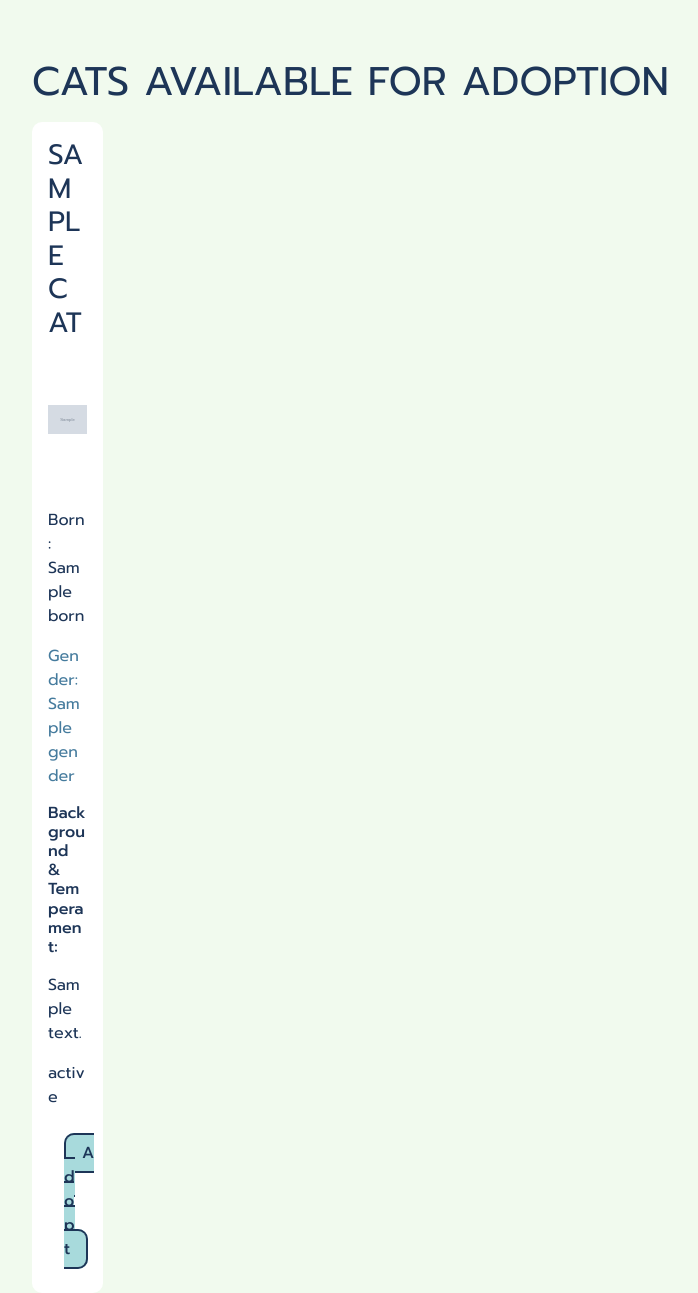
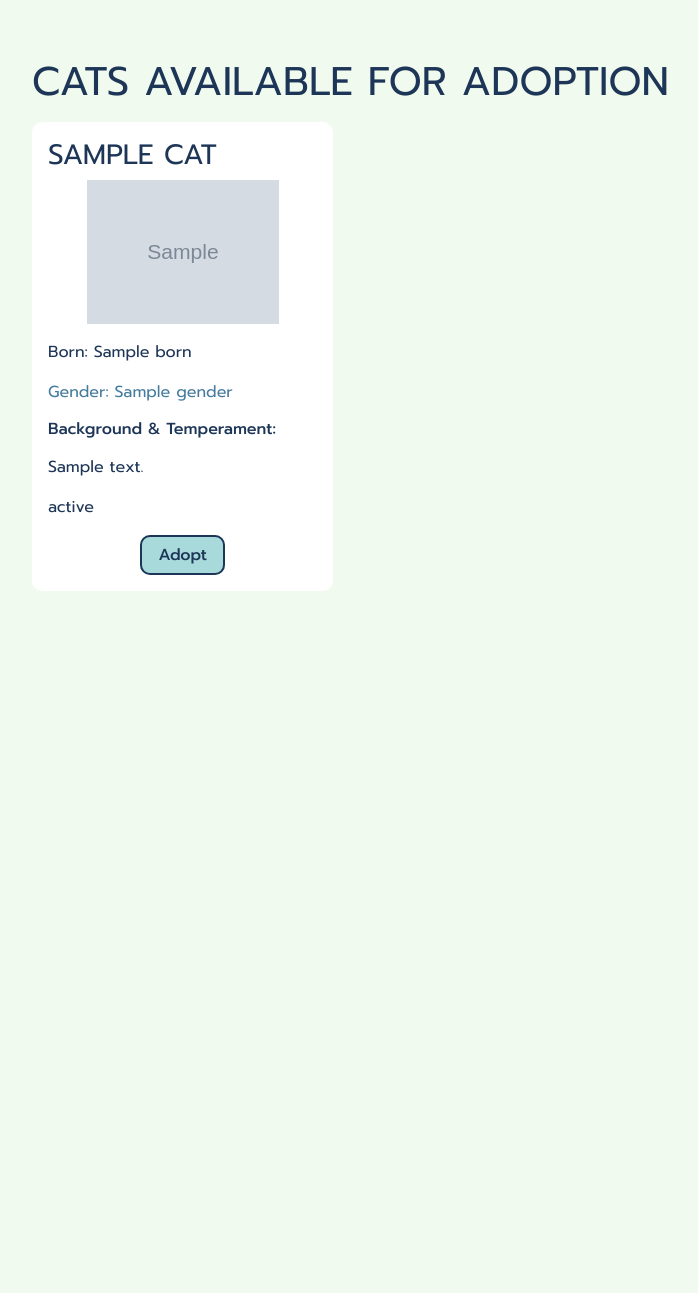
Before and after one commit to ClaudiaInSweden/mayas_cat_shelter, a Django app: template templates/cats.html in a window 1280 px wide. Shown: the part 100-1393 px from the top of the page, without its empty margins (132-830 px from the left). After the commit the page ends 691 px from the top, so only its background shows below. Run offline with Django 3.2, Linux system fonts and the light colour scheme; the template is opened without the code that fills it: most values are stand-ins (such as "Sample title", 1, 10 or a date in 2020); grey boxes marked "Sample" are stand-in pictures; some libraries are stand-ins or nearby versions; some web fonts are replaced.

Commit message:
Set card height to 100% and add gutter

```diff
--- a/static/css/style.css
+++ b/static/css/style.css
@@ -183,6 +183,10 @@ legend.custom-border {
   height: 20vh;
   object-fit: contain;
 }
+.card-footer {
+  background-color: transparent;
+  border: none;
+}
 /* Buttons */
 .btn-common {
   border-radius: 10px;
--- a/templates/cats.html
+++ b/templates/cats.html
@@ -12,12 +12,12 @@
   <p></p>
 </div>
 <div class="container mt-3">
-  <div class="card-group">
-    <div class="row">
+  <div class="card-deck">
+    <div class="row gy-4">
       {% for cat in cats %}
       <div class="col-sm-12 col-md-6 col-lg-4">
         <div class="col">
-          <div class="card">
+          <div class="card h-100">
             <div class="card-body">
               <h3 class="card-title cat_name" name="cat_name">{{ cat.name | upper }}</h3>
               {% if "placeholder" in cat.image.url %}
@@ -37,7 +37,7 @@
                 <p>{{ cat.description }}</p>
                 <p>{{ cat.adopt_status }}</p>
               </div>
-              <div class="card-body text-center">
+              <div class="card-footer text-center">
                 <a class="btn-card px-3 mx-auto btn-common" href="{% url 'adoption' %}">Adopt</a>
 
               </div>
```
